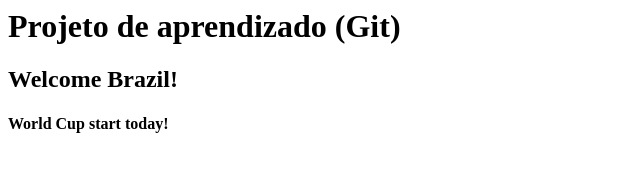
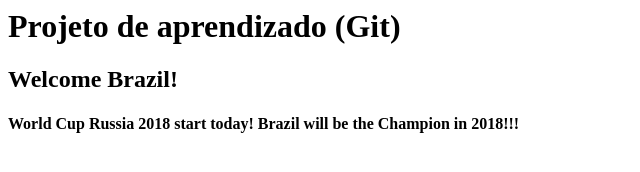
Before and after one commit to carvalhova/curso-git, a plain HTML site: page index.html in a window 1280 px wide. Shown: the whole page, without its empty margins (0-640 px from the left). Drawn offline with Linux system fonts and the light colour scheme.

Commit message:
Teste para conflito merge diff

```diff
--- a/index.html
+++ b/index.html
@@ -5,7 +5,7 @@
     <h1>Projeto de aprendizado (Git)</h1>
     <h2>Welcome Brazil!</h2>
     <h4>
-        World Cup start today!
+        World Cup Russia 2018 start today! Brazil will be the Champion in 2018!!!
     </h4>
 </body>
 </html>
```
